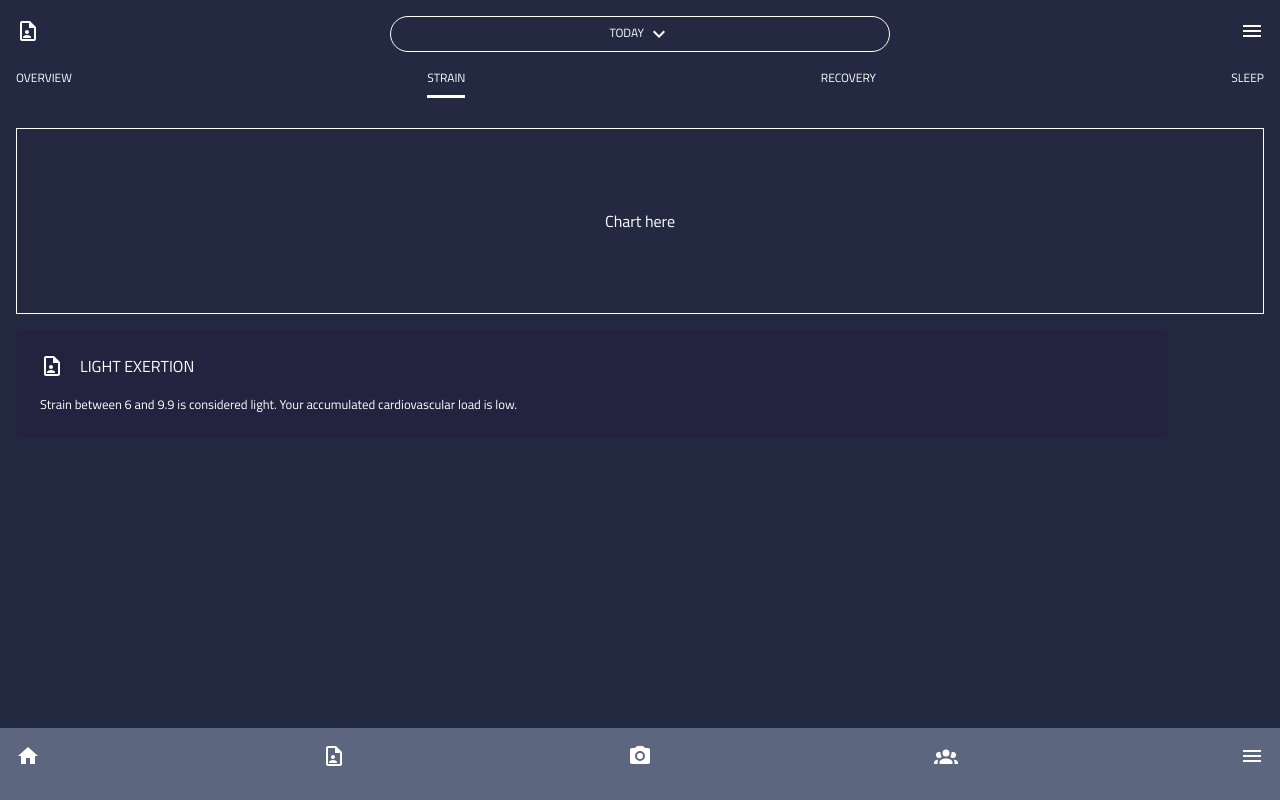
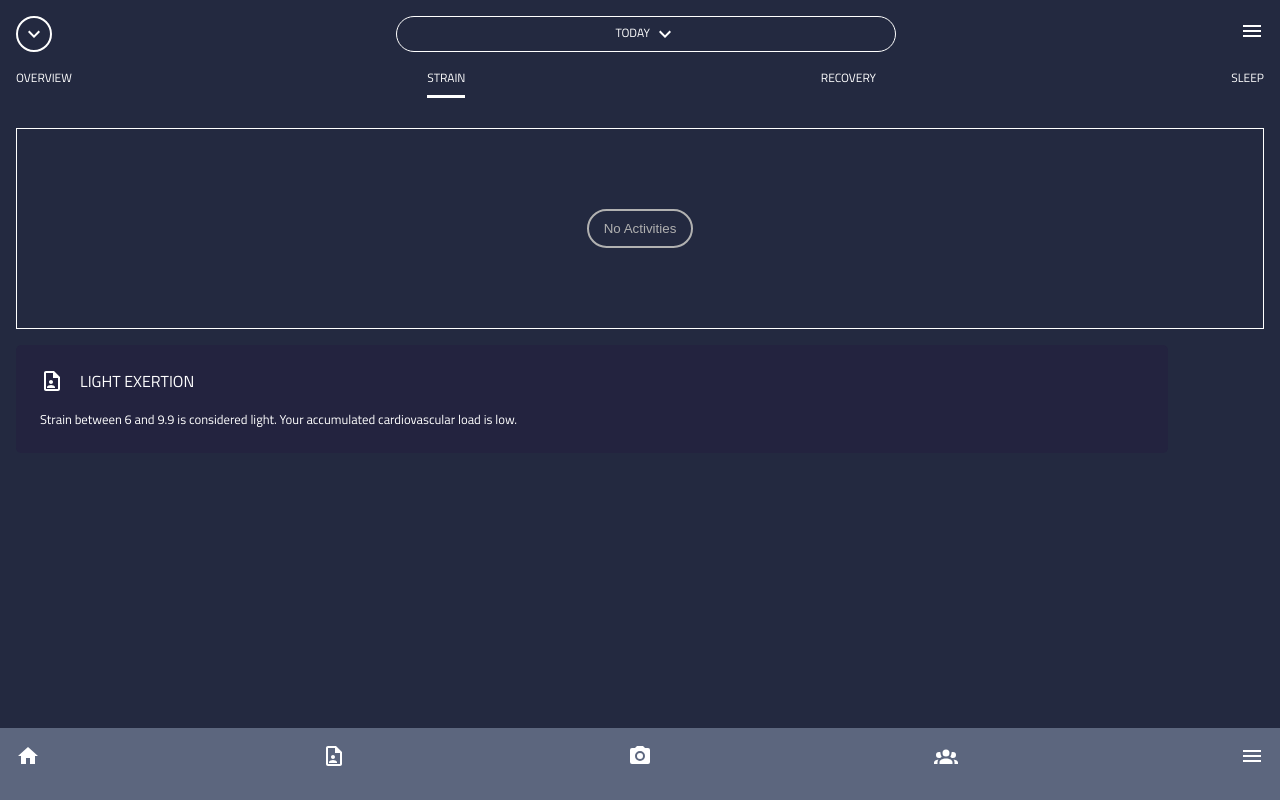
Before and after one commit to lavaboom/industry, a React (Create React App) app in the folder client/: page / in a window 1280 px wide. Built offline with nearby package versions, Linux system fonts and the light colour scheme.

Commit message:
button reuseable

```diff
--- a/client/src/components/Header/Header.jsx
+++ b/client/src/components/Header/Header.jsx
@@ -1,36 +1,48 @@
-import React, { Component } from 'react'
-import { Link } from 'react-router-dom'
+import React, { Component } from "react";
+import { Link } from "react-router-dom";
+import Button from "../Button/Button";
+
 // app styles & assets
-import './Header.scss'
-import iconCoach from '../../assets/Icons/coach.svg'
-import iconMenu from '../../assets/Icons/menu.svg'
-import iconChevronDown from '../../assets/Icons/chevron-down.svg'
+import "./Header.scss";
+import iconCoach from "../../assets/Icons/coach.svg";
+import iconMenu from "../../assets/Icons/menu.svg";
+import iconChevronDown from "../../assets/Icons/chevron-down.svg";
 
 export default class Header extends Component {
+	onBtnClick() {
+		console.warn("Whoop there it is");
+	}
 
 	render() {
 		return (
-            <header className='header'>
-                <div className='header-buttons'>
-                    <div className='header-buttons__icon'>
-                        <img src={ iconCoach } alt='left icon' />
-                    </div>
-                    <div className='header-buttons__dates'>
-                        <div>TODAY <img className='header-buttons__icon' src={ iconChevronDown } alt='down' /></div>
-                    </div>
-                    <div className='header-buttons__icon'>
-                    <img src={ iconMenu } alt='right icon' />
+			<header className="header">
+				<div className="header-buttons">
+					<Button icon={iconChevronDown} onClick={this.onBtnClick} />
+					<div className="header-buttons__dates">
+						<div>
+							TODAY{" "}
+							<img
+								className="header-buttons__icon"
+								src={iconChevronDown}
+								alt="down"
+							/>
 						</div>
 					</div>
-                <div className='header-nav'>
-                    <ul className='header-nav__menu'>
-                        <li className='header-nav__item'>OVERVIEW</li>
-                        <li className='header-nav__item header-nav__item--selected'>STRAIN</li>
-                        <li className='header-nav__item'>RECOVERY</li>
-                        <li className='header-nav__item'>SLEEP</li>
+					<div className="header-buttons__icon">
+						<img src={iconMenu} alt="right icon" />
+					</div>
+				</div>
+				<div className="header-nav">
+					<ul className="header-nav__menu">
+						<li className="header-nav__item">OVERVIEW</li>
+						<li className="header-nav__item header-nav__item--selected">
+							STRAIN
+						</li>
+						<li className="header-nav__item">RECOVERY</li>
+						<li className="header-nav__item">SLEEP</li>
 					</ul>
 				</div>
 			</header>
-        )
+		);
 	}
 }
--- a/client/src/components/Header/Header.scss
+++ b/client/src/components/Header/Header.scss
@@ -1,6 +1,6 @@
-@use '../../styles/partials/fonts' as *;
-@use '../../styles/partials/mixins' as *;
-@use '../../styles/partials/variables';
+@use "../../styles/partials/fonts" as *;
+@use "../../styles/partials/mixins" as *;
+@use "../../styles/partials/variables";
 
 .header {
 	padding: 1rem;
--- a/client/src/components/button/Button.jsx
+++ b/client/src/components/button/Button.jsx
@@ -1,7 +1,25 @@
-export default function Button({ text, icon, onClick }) {
+import "./Button.scss";
+
+export default function Button({
+	text,
+	icon,
+	onClick,
+	btnStyle,
+	containerStyle,
+}) {
 	return (
-		<div>
-			<button>{text}</button>
+		<div
+			className={`button__container ${containerStyle ? containerStyle : ""}`}
+		>
+			<button
+				onClick={onClick}
+				className={`button ${btnStyle ? btnStyle : ""} ${
+					text ? "button--text" : ""
+				}`}
+			>
+				{text ? text : ""}
+				{!icon ? <></> : <img src={icon} alt="icon" className="button__icon" />}
+			</button>
 		</div>
 	);
 }
--- a/client/src/components/button/Button.scss
+++ b/client/src/components/button/Button.scss
@@ -0,0 +1,33 @@
+@use "../../styles/partials/fonts" as *;
+@use "../../styles/partials/mixins" as *;
+@use "../../styles/partials/variables" as *;
+
+.button {
+	background-color: transparent;
+	color: $white;
+	border: 2px solid white;
+	border-radius: 50%;
+	display: flex;
+	align-items: center;
+	padding: 0.25rem;
+	&:hover {
+		color: $light-grey;
+		border-color: $light-grey;
+	}
+
+	&__icon {
+		filter: invert(100%) sepia(0%) saturate(2%) hue-rotate(345deg)
+			brightness(200%) contrast(101%);
+	}
+
+	&--text {
+		display: inline-block;
+		padding: 10px 15px;
+		border-radius: 20px;
+	}
+
+	&.inactive {
+		color: $light-grey;
+		border-color: $light-grey;
+	}
+}
--- a/client/src/pages/HomePage/HomePage.js
+++ b/client/src/pages/HomePage/HomePage.js
@@ -5,13 +5,16 @@ import './HomePage.scss'
 import iconCoach from '../../assets/Icons/coach.svg'
 // other sub components
 import Card from '../../components/Card/Card'
+import Button from "../../components/Button/Button"
 
 export default class HomePage extends Component {
     render() {
         return (
             <div className='home-page'>
-                <div className='placeholder'>Chart here</div>
-                <Card icon={ iconCoach }
+                <div className='placeholder'>
+                    <Button text="No Activities" btnStyle={"inactive"} />
+                </div>
+                <Card icon={iconCoach}
                     header='LIGHT EXERTION'
                     content='Strain between 6 and 9.9 is considered light. Your accumulated cardiovascular load is low.'
                 />
--- a/client/src/styles/partials/_variables.scss
+++ b/client/src/styles/partials/_variables.scss
@@ -3,6 +3,12 @@ $tablet-breakpoint: 768px;
 $desktop-breakpoint: 1280px;
 
 // colors
+
+$dark-black: #121a21; // Black for nav bar/ start gradient
+$white: #ffffff; // White active text
+$graphite: #45484f; // Graphite for backgound
+$light-grey: #b1b1b1; // Light-Grey for text
+
 $color-primary-1: #13182c; // Black
 $color-primary-2: #2e66e5; // Indigo
 $color-primary-3: #ffffff; // White
```
Lines whose indentation alone changed are shown as unchanged.
